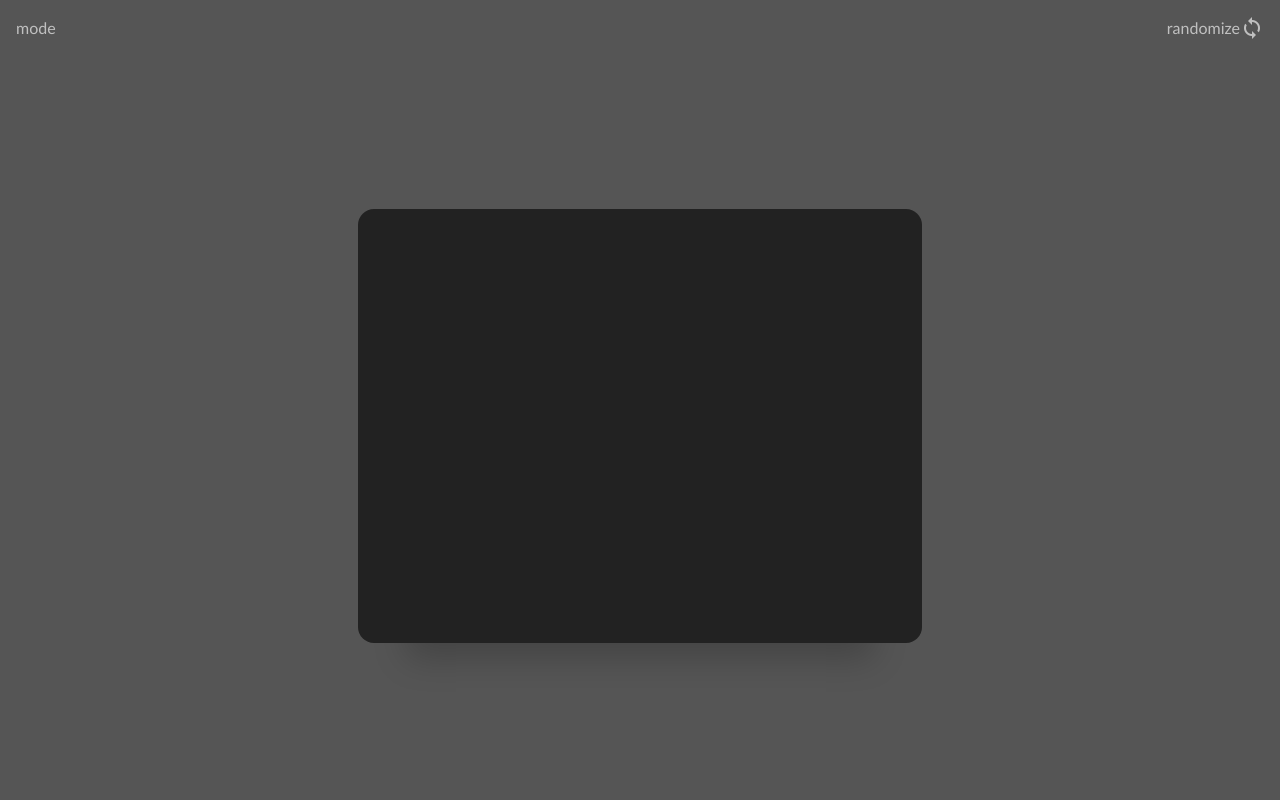
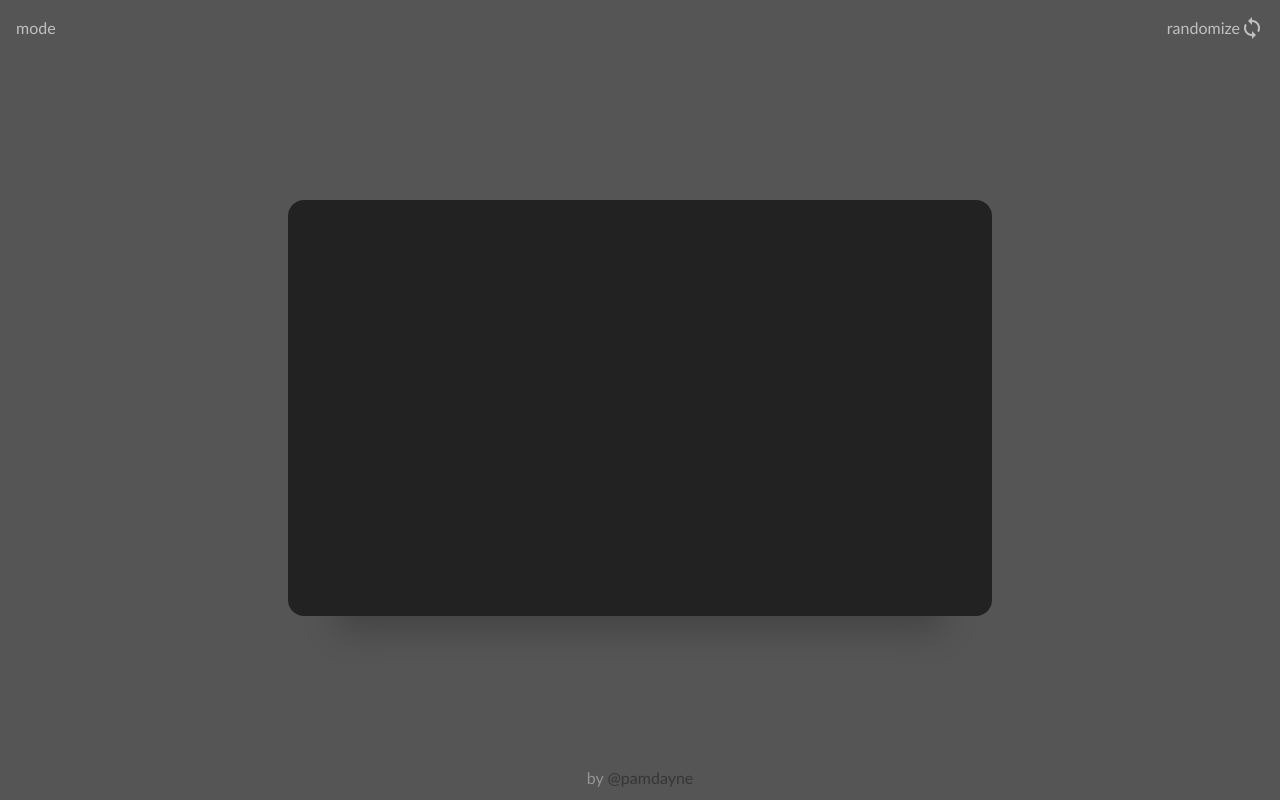
Before and after one commit to pamdayne/random-quotes, a plain HTML site: page index.html in a window 1280 px wide. Drawn offline with Linux system fonts and the light colour scheme; no server answers.

Commit message:
Add footer HTML and CSS

```diff
--- a/css/scss/_common.scss
+++ b/css/scss/_common.scss
@@ -42,7 +42,7 @@ a {
 }
 
 main {
-	height: calc(100vh - 60px);
+	height: calc(100vh - 6rem);
 	width: 100%;
 
 	@include flex(center, center);
@@ -50,8 +50,7 @@ main {
 	.wrapper {
 		background-color: $color-darker;
 		min-height: 50%;
-		max-width: 500px;
-		padding: 1rem;
+		max-width: 50rem;
 		width: 50vw;
 		padding: 2rem;
 		border-radius: 1rem;
@@ -84,8 +83,6 @@ main {
 }
 
 .quote {
-
-
 	.details {
 		@include flex(space-between, center);
 
@@ -101,3 +98,22 @@ main {
 		}
 	}
 }
+
+footer {
+	text-align: center;
+	position: fixed;
+	bottom: 0;
+	left: 50%;
+	margin-right: -50%;
+	transform: translateX(-50%);
+	opacity: 0.6;
+	padding: .6rem;
+
+	&:hover {
+		opacity: 1;
+	}
+
+	a {
+		color: $color-darker;
+	}
+}
--- a/index.html
+++ b/index.html
@@ -27,6 +27,9 @@
       </div>
     </div>
   </main>
+  <footer>
+    by <a href="pamdayne.com">@pamdayne</a>
+  </footer>
   <script src="script.js" defer></script>
 </body>
 
```
Also changed, not shown: css/style.css.
